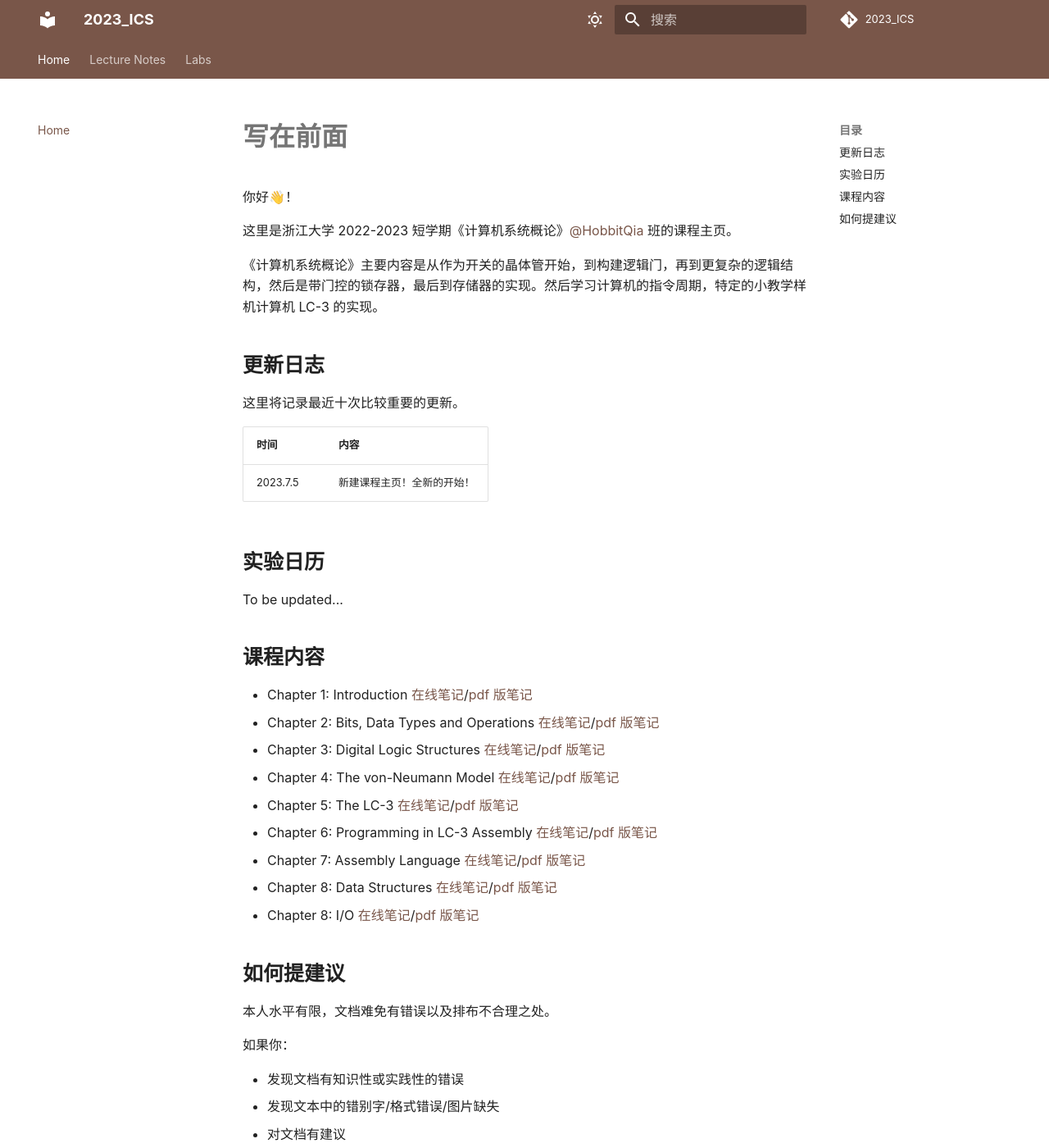
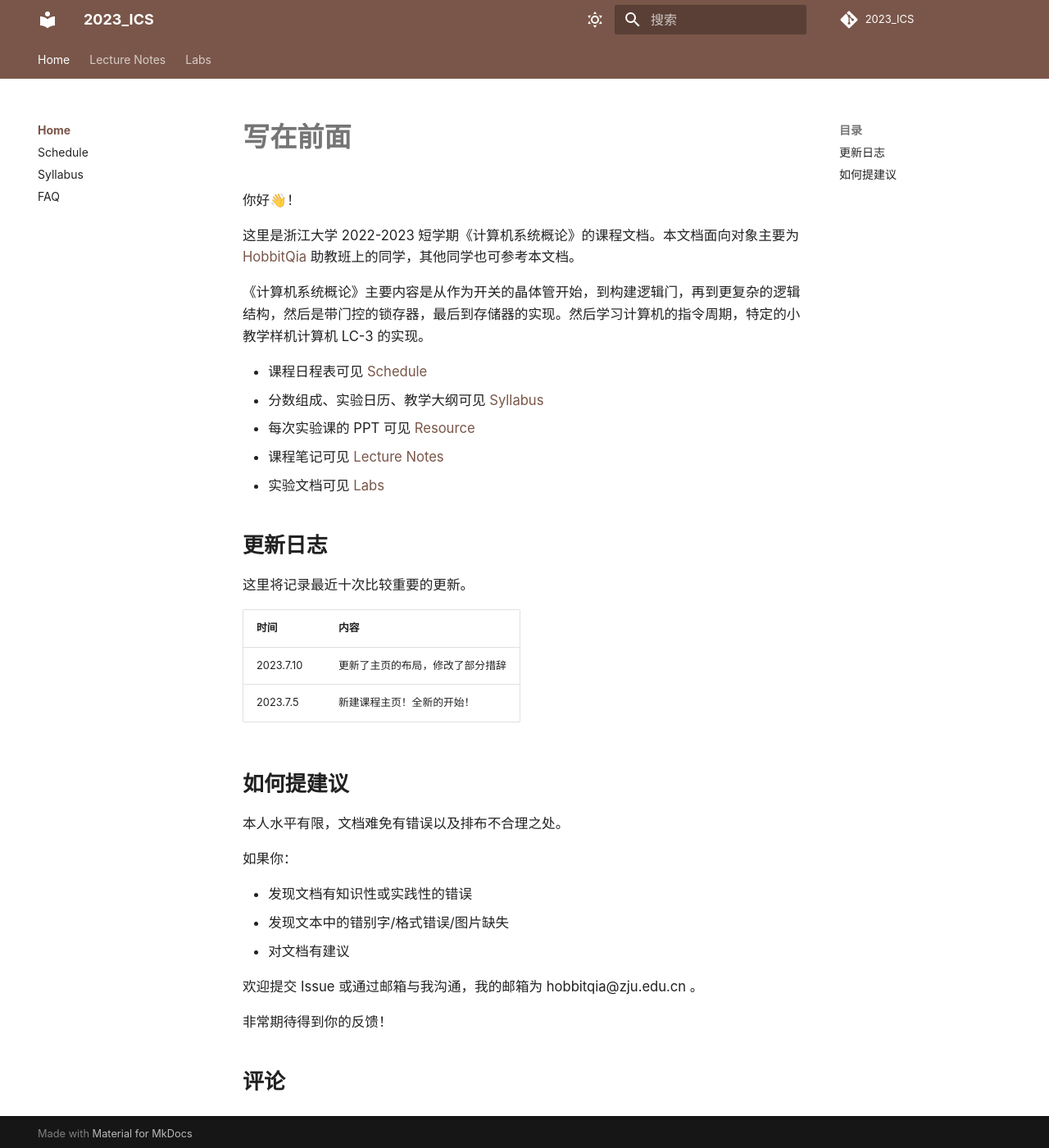
Before and after one commit to HobbitQia/2023_ICS, an MkDocs documentation site: the page built from docs/index.md, in a window 1280 px wide and 1400 px high. Shown: the whole window at 82% size. Built offline with MkDocs 1.6.1 and Material for MkDocs 9.7.7, drawn with Linux system fonts in a browser that asks for light colours; nearby versions of some CDN libraries; some web fonts are replaced; comment, search, counter and statistics services are not loaded; a style sheet for code colours, icons or effects is not loaded.

Commit message:
docs: 首页重构

```diff
--- a/docs/css/custom.css
+++ b/docs/css/custom.css
@@ -20,7 +20,7 @@
   }
 
   .md-typeset {
-    font-size: .82.5rem;
+    font-size: .83rem;
   }
 
   .md-typeset h3 {
--- a/docs/index.md
+++ b/docs/index.md
@@ -6,9 +6,15 @@ counter: False
 
 你好👋！
 
-这里是浙江大学 2022-2023 短学期《计算机系统概论》[@HobbitQia](https://github.com/HobbitQia) 班的课程主页。
+这里是浙江大学 2022-2023 短学期《计算机系统概论》的课程文档。本文档面向对象主要为 [HobbitQia](https://github.com/HobbitQia/2023_ICS.git) 助教班上的同学，其他同学也可参考本文档。
 
 《计算机系统概论》主要内容是从作为开关的晶体管开始，到构建逻辑门，再到更复杂的逻辑结构，然后是带门控的锁存器，最后到存储器的实现。然后学习计算机的指令周期，特定的小教学样机计算机 LC-3 的实现。
+
+* 课程日程表可见 [Schedule](schedule.md)
+* 分数组成、实验日历、教学大纲可见 [Syllabus](syllabus.md)
+* 每次实验课的 PPT 可见 [Resource](resource.md)
+* 课程笔记可见 [Lecture Notes](note/index.md)
+* 实验文档可见 [Labs](lab/index.md)
 
 ## 更新日志
 
@@ -16,23 +22,8 @@ counter: False
 
 | 时间 | 内容 |
 | --- | :------------------------------------ |
+| 2023.7.10 | 更新了主页的布局，修改了部分措辞|
 | 2023.7.5 | 新建课程主页！全新的开始！ |
-
-## 实验日历
-
-To be updated...
-
-## 课程内容
-
-* Chapter 1: Introduction [在线笔记]()/[pdf 版笔记]()
-* Chapter 2: Bits, Data Types and Operations [在线笔记]()/[pdf 版笔记]()
-* Chapter 3: Digital Logic Structures [在线笔记]()/[pdf 版笔记]()
-* Chapter 4: The von-Neumann Model [在线笔记]()/[pdf 版笔记]()
-* Chapter 5: The LC-3 [在线笔记]()/[pdf 版笔记]()
-* Chapter 6: Programming in LC-3 Assembly [在线笔记]()/[pdf 版笔记]()
-* Chapter 7: Assembly Language [在线笔记]()/[pdf 版笔记]()
-* Chapter 8: Data Structures [在线笔记]()/[pdf 版笔记]()
-* Chapter 8: I/O [在线笔记]()/[pdf 版笔记]()
 
 ## 如何提建议
 
--- a/mkdocs.yml
+++ b/mkdocs.yml
@@ -1,7 +1,7 @@
 site_name: 2023_ICS
 site_url: https://hobbitqia.github.io/2023_ICS
 site_author: HobbitQia
-repo_url: https://hobbitqia.github.io/2023_ICS
+repo_url: https://github.com/HobbitQia/2023_ICS
 repo_name: 2023_ICS
 
 theme:
@@ -69,9 +69,14 @@ extra_css:
   - css/custom.css
 
 nav:
-  - Home: index.md
+  - Home:
+    - index.md
+    - Schedule: schedule.md
+    - Syllabus: syllabus.md
+    - FAQ: faq.md
   - Lecture Notes:
-    - Introduction: note/chap01.md
+    - Lecture Notes: note/index.md
+    - Welcome Abroad: note/chap01.md
     - Bits, Data Types and Operations: note/chap02.md
     - Digital Logic Structures: note/chap03.md
     - The von Neumann Model: note/chap04.md
@@ -81,7 +86,7 @@ nav:
     - Data Structures: note/chap08.md
     - I/0: note/chap09.md
   - Labs:
-    - Introduction: lab/index.md
+    - Labs: lab/index.md
     - Lab1: lab/lab1.md
     - Lab2: lab/lab2.md
     - Lab3: lab/lab3.md
--- a/overrides/main.html
+++ b/overrides/main.html
@@ -9,23 +9,23 @@
 <h2 id="__comments">{{ lang.t("meta.comments") }}</h2>
 
 
+
 <!-- 这里改成你的Giscus代码 -->
 <script src="https://giscus.app/client.js"
-        data-repo="HobbitQia/notebook"
-        data-repo-id="R_kgDOHtZjDg"
+        data-repo="HobbitQia/2023_ICS"
+        data-repo-id="R_kgDOJ2tLOA"
         data-category="General"
-        data-category-id="DIC_kwDOHtZjDs4CQZ7Z"
+        data-category-id="DIC_kwDOJ2tLOM4CXysG"
         data-mapping="pathname"
         data-strict="0"
         data-reactions-enabled="1"
         data-emit-metadata="0"
-        data-input-position="top"
-        data-theme="light"
+        data-input-position="bottom"
+        data-theme="preferred_color_scheme"
         data-lang="zh-CN"
         crossorigin="anonymous"
         async>
 </script>
-
 
 <!-- Reload on palette change -->
 <script>
```
Also changed, not shown: README.md (+1 -1 lines), docs/faq.md (added, +3 -0 lines), docs/note/index.md (added, +13 -0 lines), docs/resource.md (added, +3 -0 lines), docs/schedule.md (added, +7 -0 lines), docs/syllabus.md (added, +35 -0 lines).
